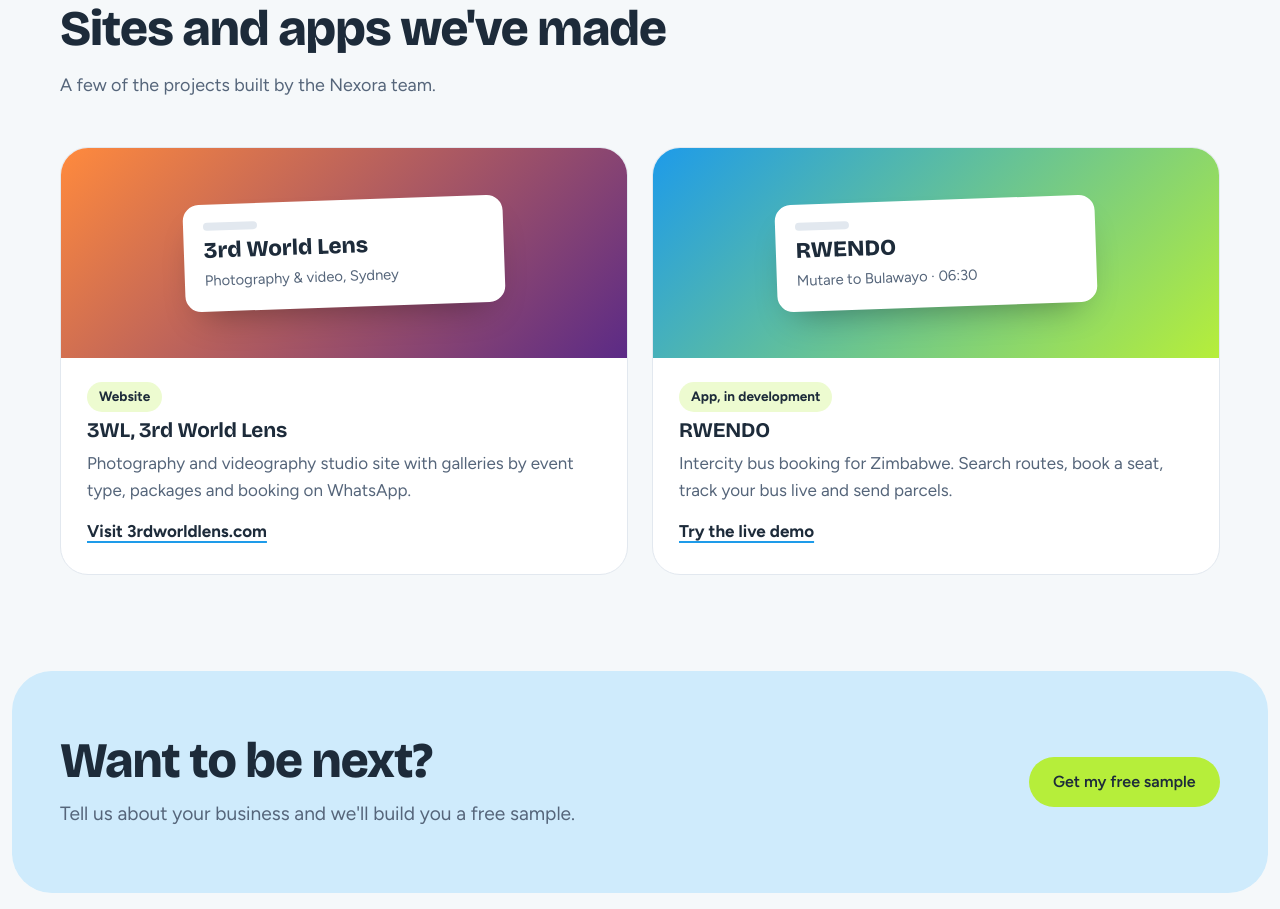
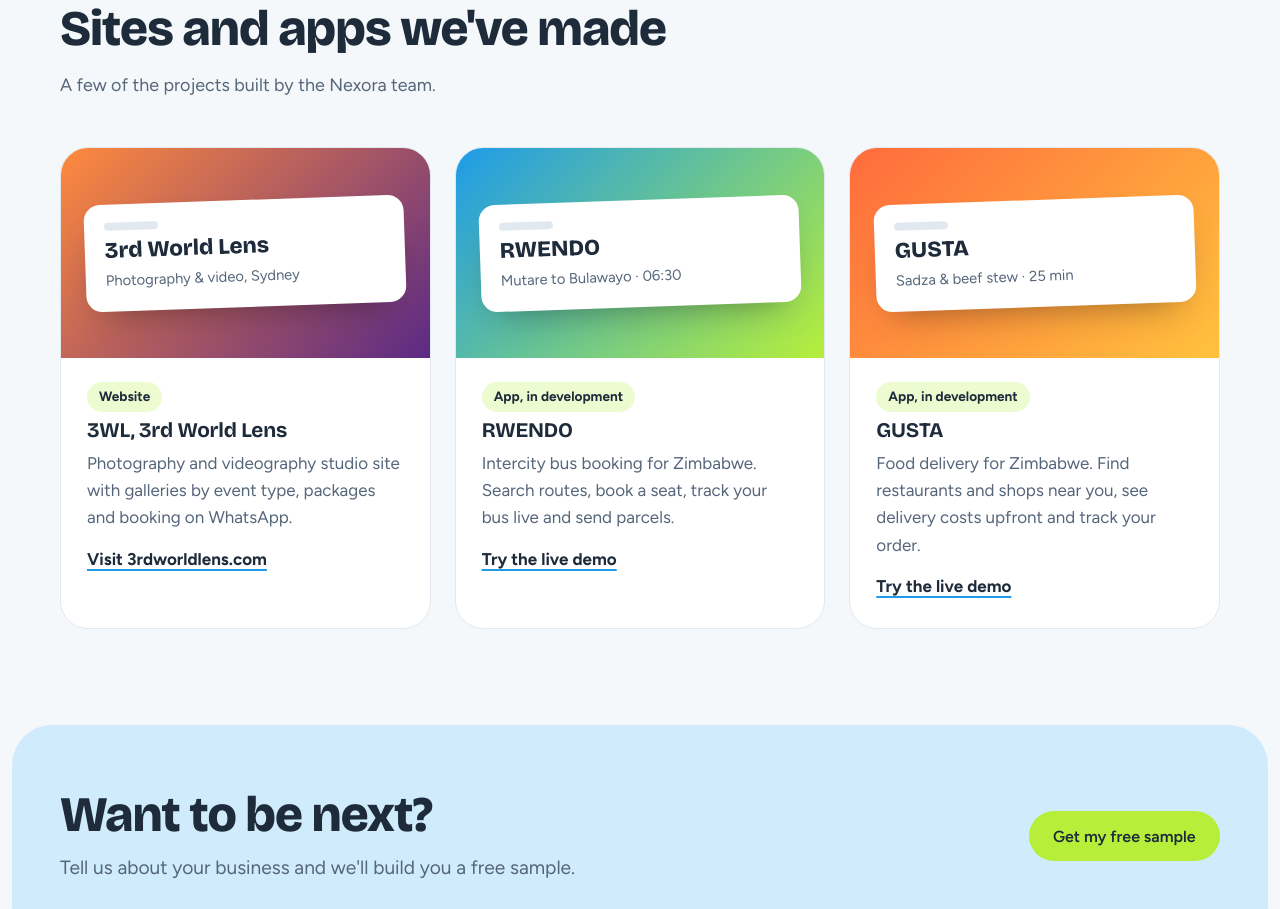
Before and after one commit to Zach-Lawrie/nexora-digital, a plain HTML site: page about.html in a window 1280 px wide. Shown: the part 924-1833 px from the top of the page. Drawn offline with nearby package versions, Linux system fonts and the light colour scheme.

Commit message:
Add GUSTA to the work showcase
Co-Authored-By: Claude Opus 5.5 <noreply@anthropic.com>
Claude-Session: https://claude.ai/code/session_0137Vn9yUGqCWcPB9ttiRg4t

```diff
--- a/about.html
+++ b/about.html
@@ -67,6 +67,18 @@
       <span class="go">Try the live demo</span>
     </div>
   </a>
+
+  <a class="work-card" href="https://gusta.lorensomumba.workers.dev/" target="_blank" rel="noopener">
+    <div class="thumb" style="background:linear-gradient(135deg,#FF6B3D,#FFC23D)">
+      <div class="mini"><span class="mini-bar"></span><b>GUSTA</b><i>Sadza &amp; beef stew &middot; 25 min</i></div>
+    </div>
+    <div class="work-body">
+      <span class="kind">App, in development</span>
+      <h3>GUSTA</h3>
+      <p>Food delivery for Zimbabwe. Find restaurants and shops near you, see delivery costs upfront and track your order.</p>
+      <span class="go">Try the live demo</span>
+    </div>
+  </a>
 </div>
   </div>
 </section>
--- a/styles.css
+++ b/styles.css
@@ -315,8 +315,9 @@ footer nav a:hover{color:var(--ink)}
 .values div:nth-child(1){background:#EDFBD0;border-color:transparent}
 .values div:nth-child(4){background:#DDF1FD;border-color:transparent}
 .values p{color:var(--ink-soft);margin-top:6px}
-.work{display:grid;grid-template-columns:1fr 1fr;gap:24px}
-@media (max-width:760px){.work{grid-template-columns:1fr}}
+.work{display:grid;grid-template-columns:repeat(3,1fr);gap:24px}
+@media (max-width:1000px){.work{grid-template-columns:1fr 1fr}}
+@media (max-width:640px){.work{grid-template-columns:1fr}}
 .work-card{display:flex;flex-direction:column;background:var(--white);border:1px solid var(--line);border-radius:var(--radius-lg);overflow:hidden;text-decoration:none;transition:transform .15s ease}
 .work-card:hover{transform:translateY(-3px)}
 .thumb{height:210px;display:grid;place-items:center;padding:24px}
```
Also changed, not shown: index.html (+12 -0 lines).
